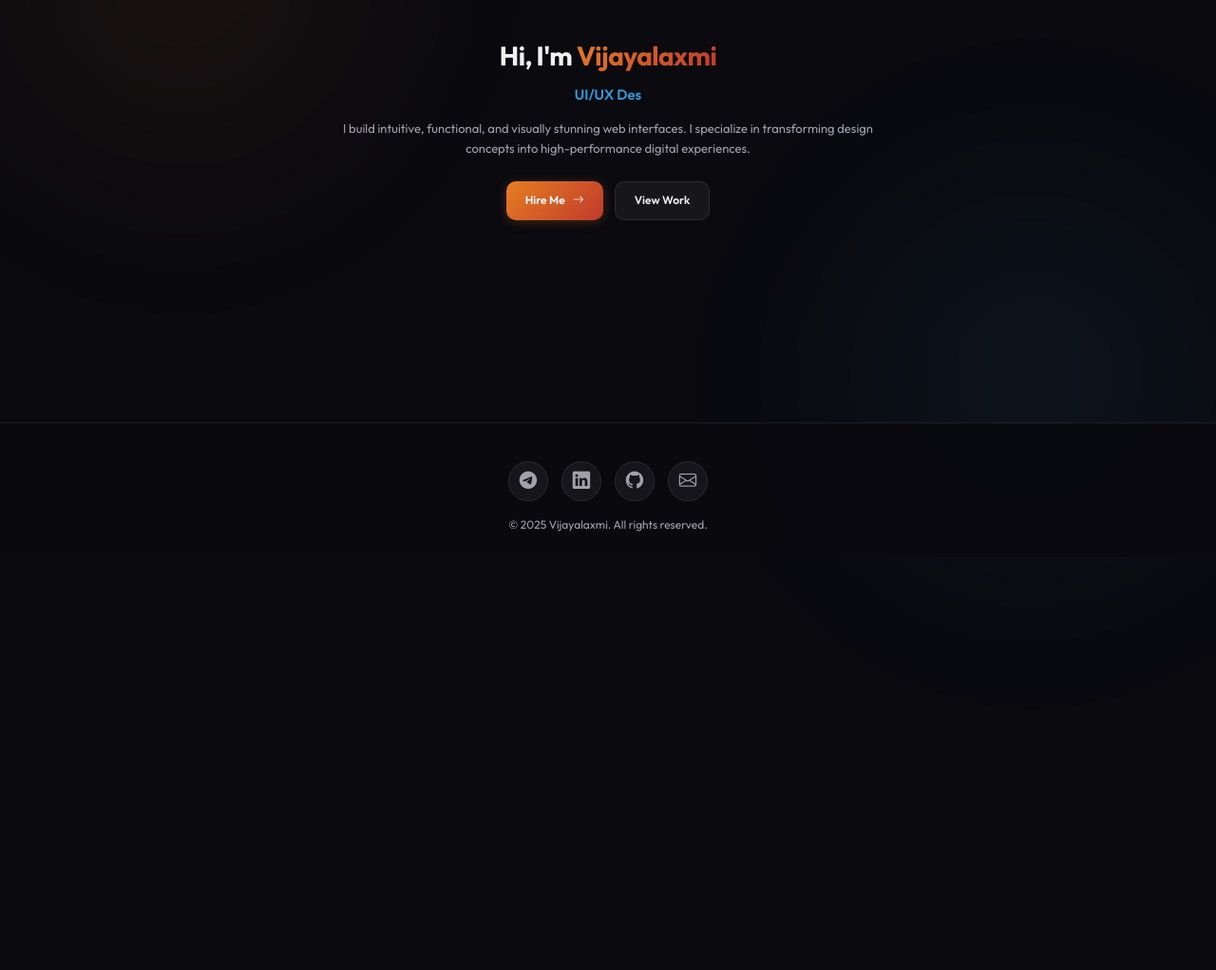
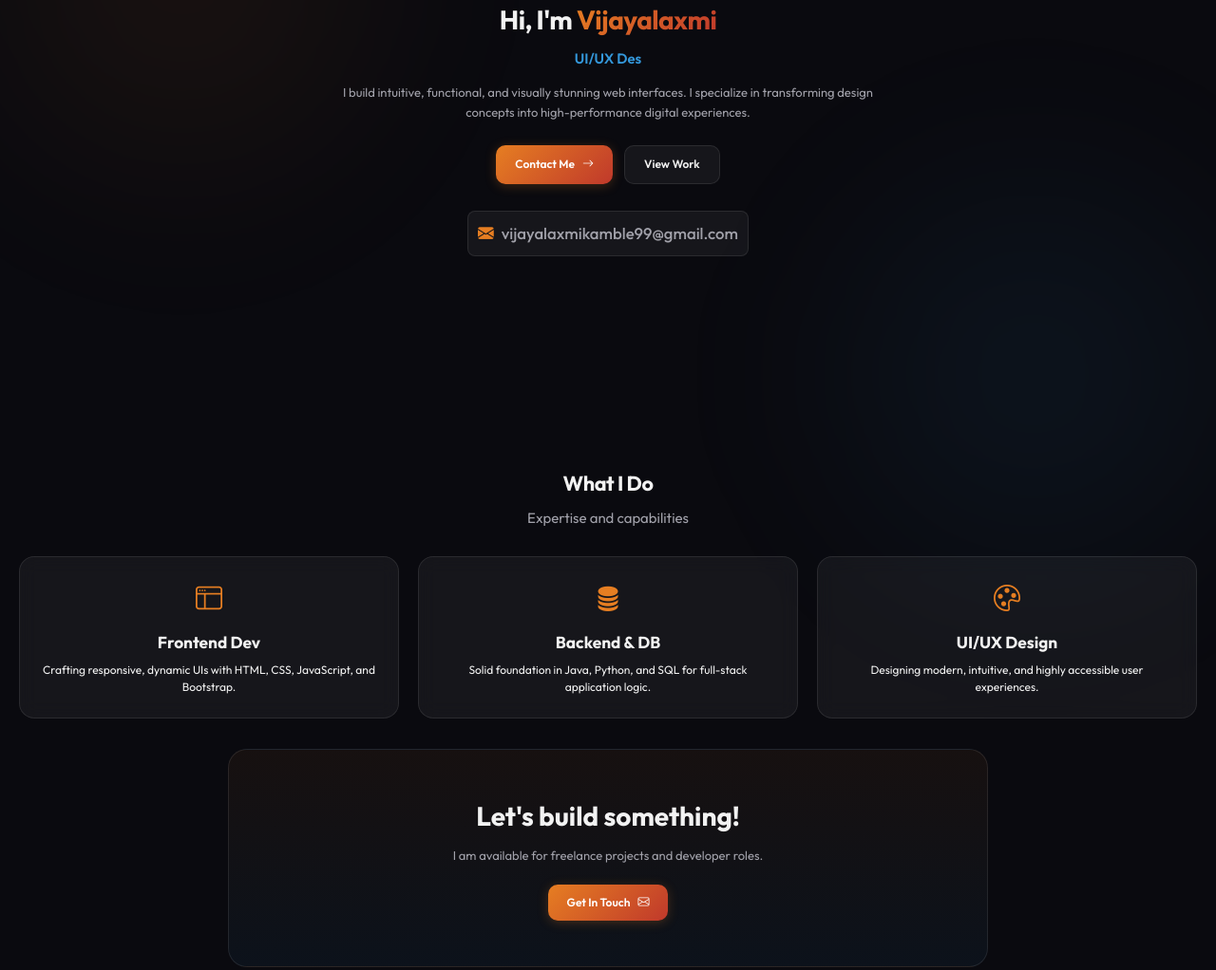
Before and after one commit to Vijayalaxmi45-ai/My-portfillo, a website: page public/index.html in a window 1280 px wide. Shown: the part 214-1236 px from the top of the page at 95% size. Before the commit the page ends 801 px from the top, so only its background shows below. Drawn offline with nearby package versions, Linux system fonts and the light colour scheme.

Commit message:
feat: enhance homepage with clear CTA, expertise section, and prominent email

```diff
--- a/public/index.html
+++ b/public/index.html
@@ -42,12 +42,49 @@
         <p>I build intuitive, functional, and visually stunning web interfaces. I specialize in transforming design
           concepts into high-performance digital experiences.</p>
         <div class="hero-buttons">
-          <a href="contact.html" class="btn btn-primary">Hire Me <i class="bi bi-arrow-right"></i></a>
+          <a href="contact.html" class="btn btn-primary">Contact Me <i class="bi bi-arrow-right"></i></a>
           <a href="my_projects.html" class="btn btn-secondary">View Work</a>
+        </div>
+        <div style="margin-top: 28px;">
+          <a href="mailto:vijayalaxmikamble99@gmail.com" style="color: var(--text-dim); text-decoration: none; font-size: 1.05rem; display: inline-flex; align-items: center; gap: 8px; font-weight: 500; transition: color 0.3s; padding: 10px; border-radius: 8px; background: var(--card-bg); border: 1px solid var(--glass-border);" onmouseover="this.style.color='var(--primary)'; this.style.borderColor='var(--primary)'" onmouseout="this.style.color='var(--text-dim)'; this.style.borderColor='var(--glass-border)'">
+            <i class="bi bi-envelope-fill" style="color: var(--primary);"></i> vijayalaxmikamble99@gmail.com
+          </a>
         </div>
       </div>
     </section>
   </header>
+
+  <main class="container">
+    <section>
+      <header class="section-header">
+        <h2 class="section-title" style="font-size: var(--heading-2);">What I Do</h2>
+        <p>Expertise and capabilities</p>
+      </header>
+      <div class="attributes-grid">
+        <div class="attr-card">
+          <i class="bi bi-window-sidebar"></i>
+          <h3>Frontend Dev</h3>
+          <p>Crafting responsive, dynamic UIs with HTML, CSS, JavaScript, and Bootstrap.</p>
+        </div>
+        <div class="attr-card">
+          <i class="bi bi-database-fill"></i>
+          <h3>Backend & DB</h3>
+          <p>Solid foundation in Java, Python, and SQL for full-stack application logic.</p>
+        </div>
+        <div class="attr-card">
+          <i class="bi bi-palette"></i>
+          <h3>UI/UX Design</h3>
+          <p>Designing modern, intuitive, and highly accessible user experiences.</p>
+        </div>
+      </div>
+    </section>
+
+    <section class="cta">
+      <h2>Let's build something!</h2>
+      <p>I am available for freelance projects and developer roles.</p>
+      <a href="contact.html" class="btn btn-primary">Get In Touch <i class="bi bi-envelope"></i></a>
+    </section>
+  </main>
 
   <footer>
     <div class="container">
```
Also changed, not shown: public/about_me.html (+1 -6 lines).
